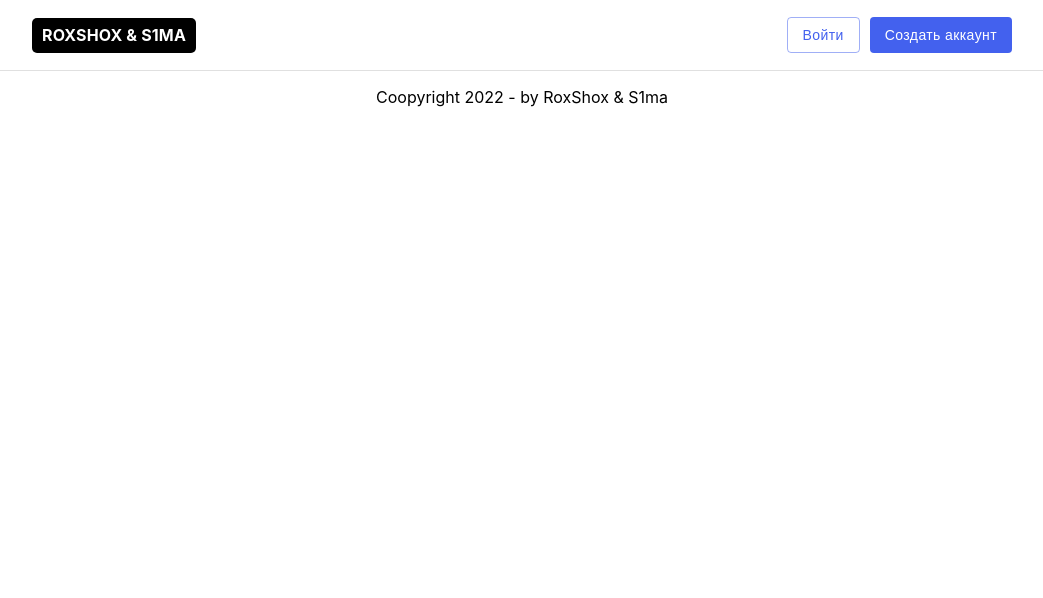
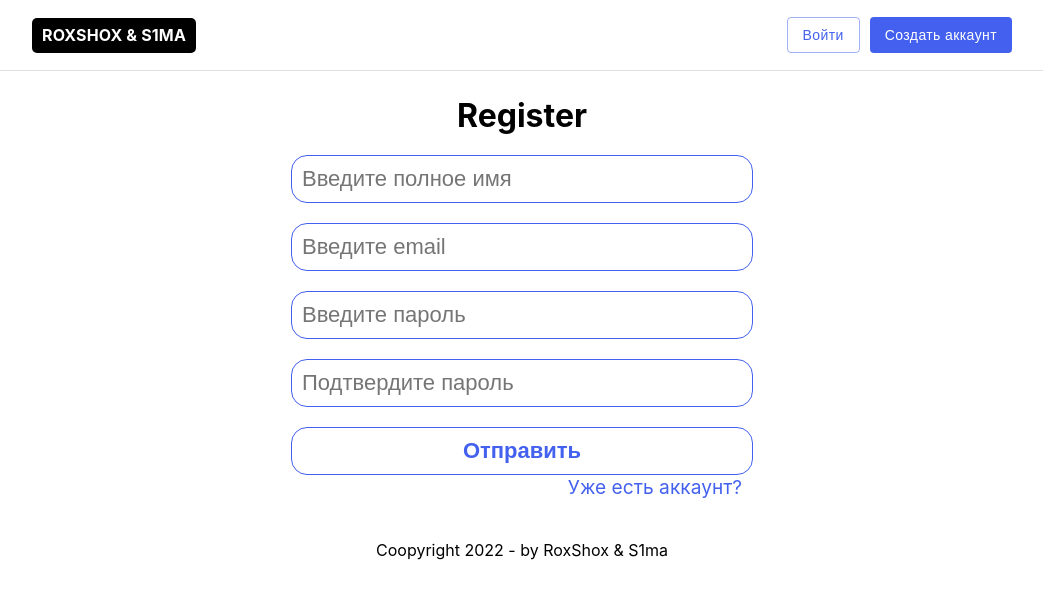
Before and after one commit to RoxShox/next-authorization, a Next.js app: page /register in a window 1280 px wide. Shown: the top 598 px of the page, without its empty margins (118-1161 px from the left). Built offline with nearby package versions, Linux system fonts and the light colour scheme.

Commit message:
AuthForm modified

```diff
--- a/src/components/AuthForm/AuthForm.jsx
+++ b/src/components/AuthForm/AuthForm.jsx
@@ -1,32 +1,83 @@
-import React, { useEffect, useState } from 'react';
+import React, { useCallback, useEffect, useState } from 'react';
+import Link from 'next/link';
 import styles from './AuthForm.module.scss'
 
-const AuthForm = () => {
-    const [state, setState] = useState({
-        mail: '',
-        password: ''
-    })
-    function handleChange(e) {
-        const target = e.target
-        const newState = { ...state }
-        newState[target.name] = target.value
+const AuthForm = ({ type }) => {
+    const initState = { name: '', email: '', pass: '', confPass: '', checkConfPass: 'true', checkSubmit: false}
+    const [state, setState] = useState(initState)
+
+    useEffect(() => {
+        if(state.email.length === 0 && state.pass.length === 0) return
+        checkConfPass()
+    }, [state.pass, state.confPass])
+
+    useEffect(() => {
+        checkSubmit()
+    }, [state.checkConfPass, state.email, state.name])
+
+
+
+    function checkConfPass() {
+        const newState = {...state}
+        newState.checkConfPass = state.pass === state.confPass && state.pass.length >= 6
+        if(!newState.checkConfPass) newState.checkSubmit = false
         setState(newState)
     }
+    function checkSubmit() {
+        const newState = { ...state }
+        if (!state.email || !(state.checkConfPass && state.pass) || !state.name) {
+            newState.checkSubmit = false
+            return setState(newState)
+        }
+        newState.checkSubmit = true
+        setState(newState)
+    }
+    function handleChange(e) {
+        const newState = { ...state }
+        const target = e.target
+        newState[target.name] = target.value
+        return setState(newState)
+    }
+
     function formSubmit(e) {
         e.preventDefault()
+        if(!state.checkSubmit) return
         alert("в процессе")
     }
 
     return (
         <div className={styles.formContainer}>
             <form id="auth" className={styles.form} onSubmit={formSubmit}>
-                <h1 className={styles.form__title}>authorization</h1>
-                <input required type="mail"  placeholder='Введите email' name='mail' className={styles.form__input} onChange={handleChange}/>
-                <input required type="password"  placeholder='Введите пароль' name='password' className={styles.form__input} onChange={handleChange}/>
-                <input type="submit" value='Отправить' className={`${styles.form__input} ${styles.form__input_submit}`} />
+                {type === 'login' ? (
+                    <>
+                        <h1 className={styles.form__title}>Login</h1>
+                        <input required type="email" placeholder='Введите email' name='email' className={styles.form__input} onChange={handleChange} />
+                        <div className={styles.passContainer}>
+                            <input required type="password"  placeholder='Введите пароль' name='password' className={styles.form__input} onChange={handleChange}/>
+                            <span className={styles.form__helps} onClick={() => alert('Aхахах, сожалеем :(')}>Забыли пароль?</span>
+                        </div>
+                        <div className={styles.btnContainer}>
+                            <input type="submit" value='Отправить' className={`${styles.form__input} ${styles.form__input_submit}`} />
+                        </div>
+                        <Link href='/register' className={`${styles.form__helps } ${styles.form__helps_link}`}>Хотите создатть аккаунт?</Link>
+                    </>
+                ) : (
+                    <>
+                        <h1 className={styles.form__title}>Register</h1>
+
+                        <input required type="text"  placeholder='Введите полное имя' name='name' className={styles.form__input} onChange={handleChange}/>
+                        <input required type="email"  placeholder='Введите email' name='email' className={styles.form__input} onChange={handleChange}/>
+                        <input minLength='6' required type="password"  placeholder='Введите пароль' name='pass' className={styles.form__input} onChange={handleChange}/>
+                        <input required type="password"  placeholder='Подтвердите пароль' name='confPass' className={`${styles.form__input} ${ !state.checkConfPass ? styles.danger : ''}`} onChange={handleChange}/>
+                        <div className={styles.btnContainer}>
+                            <input type="submit" value='Отправить' className={`${styles.form__input} ${styles.form__input_submit} ${state.checkSubmit ? styles.active : ''}`} />
+                            <Link href='/login' className={styles.form__helps}>Уже есть аккаунт?</Link>
+                        </div>
+                    </>
+                )}
             </form>
         </div>
-    );
+    )
 }
 
 export default AuthForm;
--- a/src/components/AuthForm/AuthForm.module.scss
+++ b/src/components/AuthForm/AuthForm.module.scss
@@ -12,20 +12,64 @@
         &__title{
             margin: 0;
         }
+        .btnContainer, .passContainer{
+            display: flex;
+            flex-direction: column;
+            justify-content: center;
+            align-items: center;
+            width: 80%;
+
+            .form__input{
+                width: 100%;
+            }
+
+        }
         &__input{
-            border: 3.5px solid black;
+            border: 1px solid #4361ee;
             border-radius: 16px;
             padding: 5px 10px;
             box-sizing: content-box;
             height: 36px;
             width: 80%;
             font-size: 22px;
+            transition: .1s;
+            &:focus{
+                outline: 3px solid #4361ee;
+                transition: .1s;
+            }
+
+            &.danger{
+                // border:
+                outline: 4px solid red;
+            }
             &_submit{
-                color: #fff;
-                background: #4361ee;
+                background: #fff;
+                color: #4361ee;
+                font-weight: 600;
+
+                &.active{
+                    color: #fff;
+                    background: #4361ee;
+                }
                 &:active{
                     transform: scale(.98);
                 }
+
+            }
+        }
+        &__helps{
+            color: #4361ee;
+            font-size: 1.2em;
+            cursor: pointer;
+            align-self: flex-end;
+            // margin-right: 20%;
+            &:hover{
+                text-decoration: underline ;
+            }
+            &_link {
+                font-size: 1.4em;
+                align-self: center;
+                margin-right: none;
             }
         }
     }
--- a/src/pages/register.js
+++ b/src/pages/register.js
@@ -1,7 +1,12 @@
 import React from 'react'
+import AuthForm from '../components/AuthForm/AuthForm'
 
 const register = () => {
-	return <div></div>
+	return (
+		<div style={{ display: 'flex', justifyContent: 'center' }}>
+			<AuthForm type='register'/>
+		</div>
+	)
 }
 
 export default register
```
Also changed, not shown: src/pages/login.js (+6 -1 lines).
